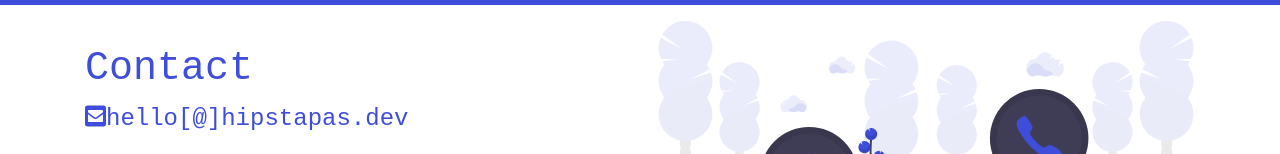
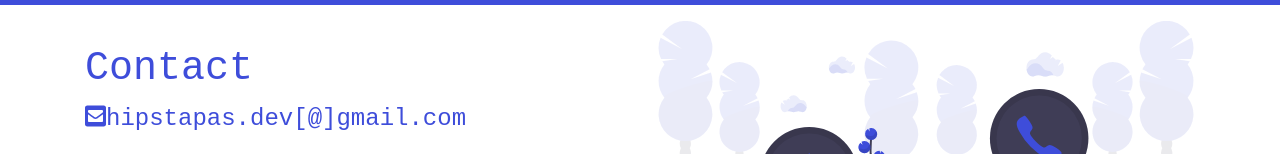
Before and after one commit to keenthinker/hipstapas, a website: page contact.html in a window 1280 px wide. Shown: the part 63-217 px from the top of the page. Drawn offline with nearby package versions, Linux system fonts and the light colour scheme.

Commit message:
readme and contact

```diff
--- a/contact.html
+++ b/contact.html
@@ -121,7 +121,7 @@
               <div class="row">
                   <div class="col">
                       <h1 class="mt-5">Contact</h1>
-                      <p><i class="fas fa-envelope-square"></i>hello[@]hipstapas.dev</p>
+                      <p><i class="fas fa-envelope-square"></i>hipstapas.dev[@]gmail.com</p>
                       <p><i class="fab fa-twitter-square"></i><a href="https://twitter.com/keenthinker" target="_blank" rel="noopener">https://twitter.com/keenthinker</a></p>
                       <p><a href="https://www.producthunt.com/posts/hipstapas-dev?utm_source=badge-featured&utm_medium=badge&utm_souce=badge-hipstapas-dev" target="_blank"><img src="https://api.producthunt.com/widgets/embed-image/v1/featured.svg?post_id=225803&theme=dark" alt="hipstapas.dev - Hipster Password/UUID/WordList  Software as a Service | Product Hunt Embed" style="width: 250px; height: 54px;" width="250px" height="54px" /></a></p>
                   </div>
```
Also changed, not shown: README.md.
